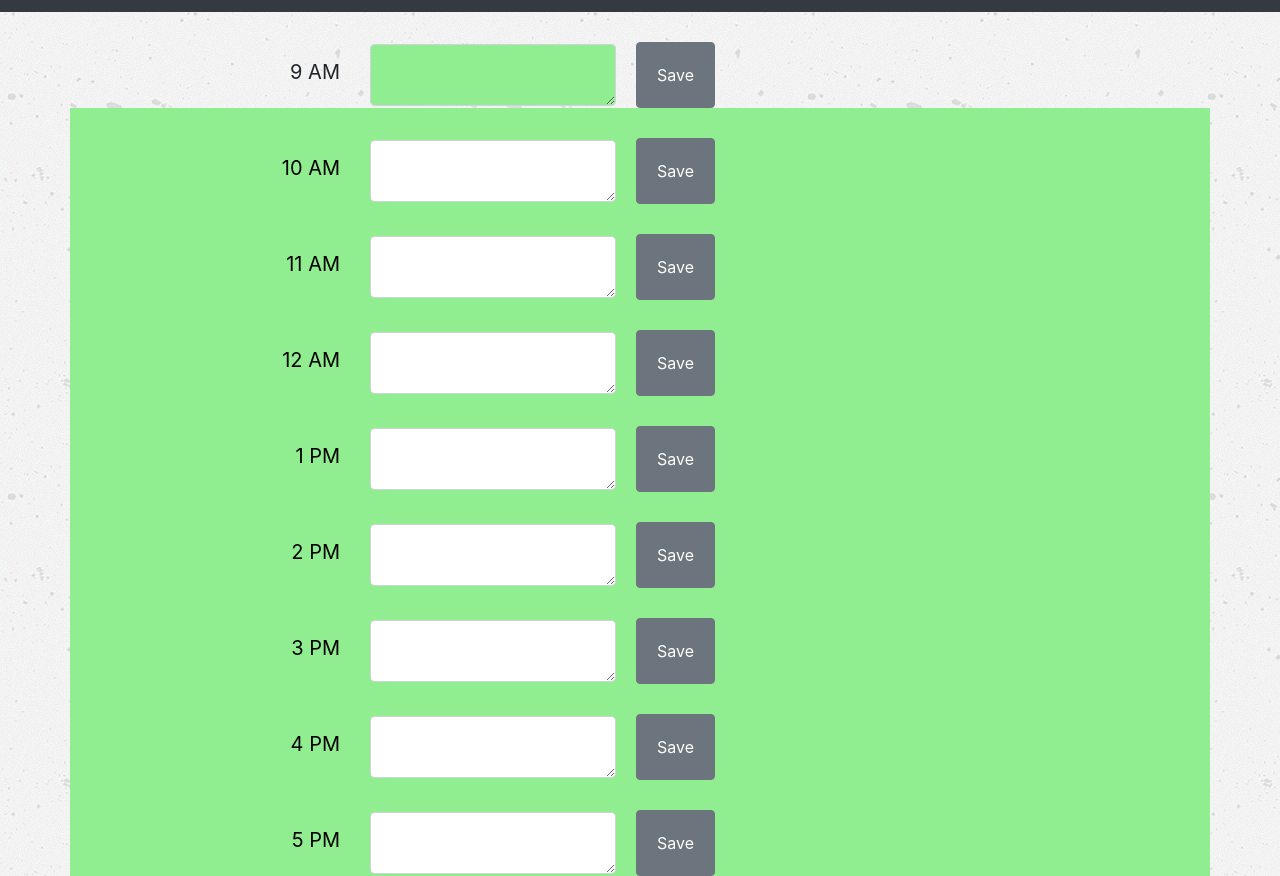
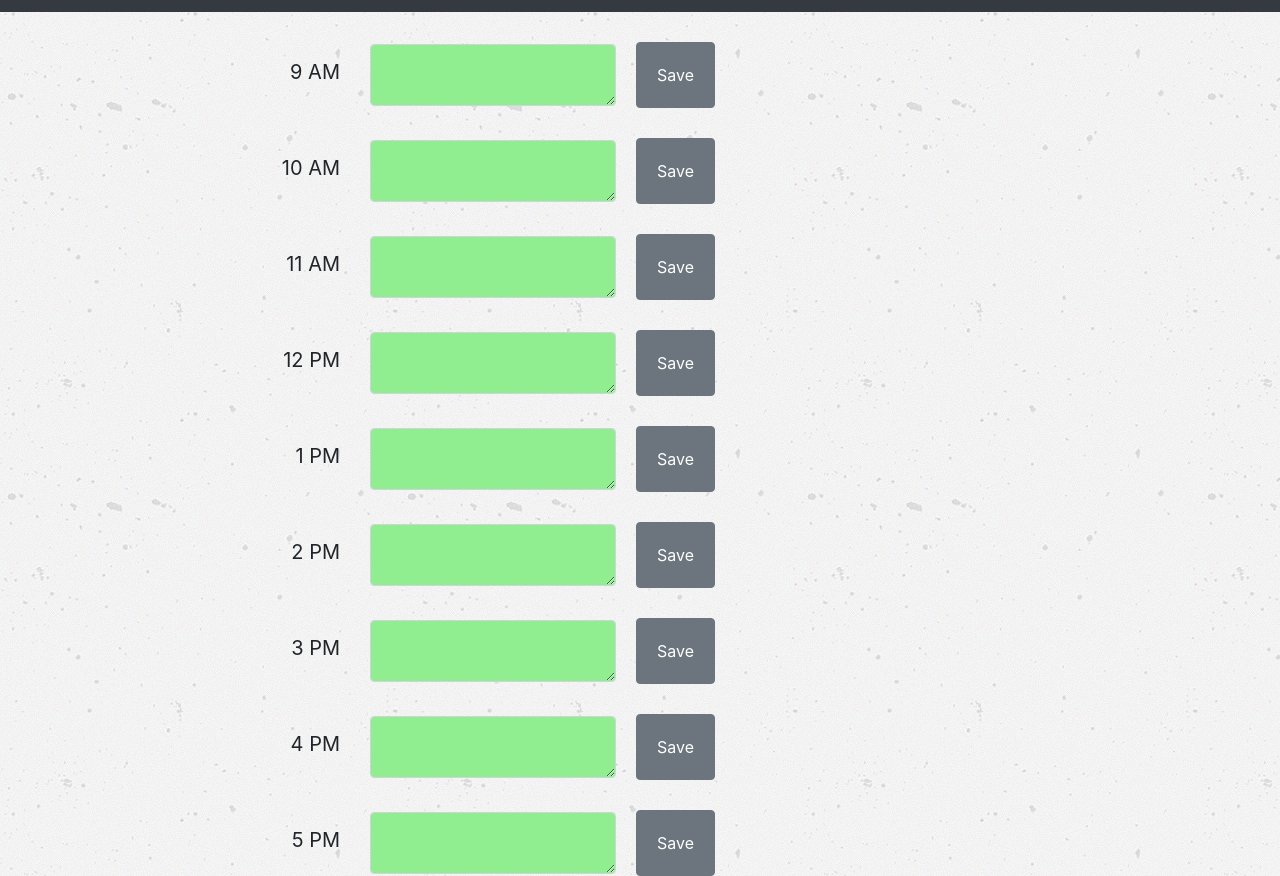
Before and after one commit to hayesjt/day_planner, a plain HTML site: page index.html in a window 1280 px wide. Shown: the part 65-941 px from the top of the page. Drawn offline with nearby package versions, Linux system fonts and the light colour scheme.

Commit message:
complete

```diff
--- a/index.html
+++ b/index.html
@@ -43,7 +43,7 @@
             <!--EMPTY SPACE-->
             </div>
         </div>
-        <div class="row time-block" id="10">
+        <div class="row" >
             <div class="col-sm-2">
             <!--EMPTY SPACE-->
             </div>
@@ -53,7 +53,7 @@
             <div class="col-sm-7 notes-section">
                 <form class="form-inline">
                     <div class="form-group notes-box" id="hour-10">
-                        <textarea class="discription form-control"></textarea>
+                        <textarea class="discription form-control time-block" id = "10"></textarea>
                         <button type="button" class="btn btn-secondary save-btn">Save</button>
                     </div>
                 </form>
@@ -62,7 +62,7 @@
             <!--EMPTY SPACE-->
             </div>
         </div>
-        <div class="row time-block" id="11">
+        <div class="row" >
             <div class="col-sm-2">
             <!--EMPTY SPACE-->
             </div>
@@ -72,7 +72,7 @@
             <div class="col-sm-7 notes-section">
                 <form class="form-inline">
                     <div class="form-group notes-box" id="hour-11">
-                        <textarea class="discription form-control"></textarea>
+                        <textarea class="discription form-control time-block" id = "11"></textarea>
                         <button type="button" class="btn btn-secondary save-btn">Save</button>
                     </div>
                 </form>
@@ -81,17 +81,17 @@
             <!--EMPTY SPACE-->
             </div>
         </div>
-        <div class="row time-block" id="12">
+        <div class="row" >
             <div class="col-sm-2">
             <!--EMPTY SPACE-->
             </div>
             <div class="col-sm-1 date-section date-box">
-            12 AM
+            12 PM
             </div>
             <div class="col-sm-7 notes-section">
                 <form class="form-inline">
                     <div class="form-group notes-box" id="hour-12">
-                        <textarea class="discription form-control"></textarea>
+                        <textarea class="discription form-control time-block" id = "12"></textarea>
                         <button type="button" class="btn btn-secondary save-btn">Save</button>
                     </div>
                 </form>
@@ -100,17 +100,17 @@
             <!--EMPTY SPACE-->
             </div>
         </div>
-        <div class="row time-block" id="13">
+        <div class="row" >
             <div class="col-sm-2">
             <!--EMPTY SPACE-->
             </div>
             <div class="col-sm-1 date-section date-box">
-            1 PM
+             1 PM
             </div>
             <div class="col-sm-7 notes-section">
                 <form class="form-inline">
                     <div class="form-group notes-box" id="hour-13">
-                        <textarea class="discription form-control"></textarea>
+                        <textarea class="discription form-control time-block" id = "13"></textarea>
                         <button type="button" class="btn btn-secondary save-btn">Save</button>
                     </div>
                 </form>
@@ -119,17 +119,17 @@
             <!--EMPTY SPACE-->
             </div>
         </div>
-        <div class="row time-block" id="14">
+        <div class="row" >
             <div class="col-sm-2">
             <!--EMPTY SPACE-->
             </div>
             <div class="col-sm-1 date-section date-box">
-            2 PM
+             2 PM
             </div>
             <div class="col-sm-7 notes-section">
                 <form class="form-inline">
                     <div class="form-group notes-box" id="hour-14">
-                        <textarea class="discription form-control"></textarea>
+                        <textarea class="discription form-control time-block" id = "14"></textarea>
                         <button type="button" class="btn btn-secondary save-btn">Save</button>
                     </div>
                 </form>
@@ -138,17 +138,17 @@
             <!--EMPTY SPACE-->
             </div>
         </div>
-        <div class="row time-block" id="15">
+        <div class="row" >
             <div class="col-sm-2">
             <!--EMPTY SPACE-->
             </div>
             <div class="col-sm-1 date-section date-box">
-            3 PM
+             3 PM
             </div>
             <div class="col-sm-7 notes-section">
                 <form class="form-inline">
                     <div class="form-group notes-box" id="hour-15">
-                        <textarea class="discription form-control"></textarea>
+                        <textarea class="discription form-control time-block" id = "15"></textarea>
                         <button type="button" class="btn btn-secondary save-btn">Save</button>
                     </div>
                 </form>
@@ -157,17 +157,17 @@
             <!--EMPTY SPACE-->
             </div>
         </div>
-        <div class="row time-block" id="16">
+        <div class="row" >
             <div class="col-sm-2">
             <!--EMPTY SPACE-->
             </div>
             <div class="col-sm-1 date-section date-box">
-            4 PM
+             4 PM
             </div>
             <div class="col-sm-7 notes-section">
                 <form class="form-inline">
                     <div class="form-group notes-box" id="hour-16">
-                        <textarea class="discription form-control"></textarea>
+                        <textarea class="discription form-control time-block" id = "16"></textarea>
                         <button type="button" class="btn btn-secondary save-btn">Save</button>
                     </div>
                 </form>
@@ -176,17 +176,17 @@
             <!--EMPTY SPACE-->
             </div>
         </div>
-        <div class="row time-block" id="17">
+        <div class="row" >
             <div class="col-sm-2">
             <!--EMPTY SPACE-->
             </div>
             <div class="col-sm-1 date-section date-box">
-            5 PM
+             5 PM
             </div>
             <div class="col-sm-7 notes-section">
                 <form class="form-inline">
                     <div class="form-group notes-box" id="hour-17">
-                        <textarea class="discription form-control"></textarea>
+                        <textarea class="discription form-control time-block" id = "17"></textarea>
                         <button type="button" class="btn btn-secondary save-btn">Save</button>
                     </div>
                 </form>
--- a/style.css
+++ b/style.css
@@ -28,7 +28,6 @@ body {
 .btn {
     margin-left: 20px;
     margin-top: 30px;
-    float: right;
 }
 
 .btn-secondary {
@@ -41,13 +40,15 @@ body {
 /*IF TASKS ARE PAST CURRENT TIME*/
 .past-time {
     background-color: lightsalmon;
-    border: 2px dashed black;
-    color: white;
+    border: 2px solid black;
+    color: black;
 }
 
 /*IF TASKS ARE AT CURRENT HOUR*/
 .now-time {
-    background-color: grey;
+    background-color: lightgray;
+    border: 2px solid black;
+    color: black;
 }
 
 /*IF TASKS ARE AT A FUTURE HOUR*/
```
